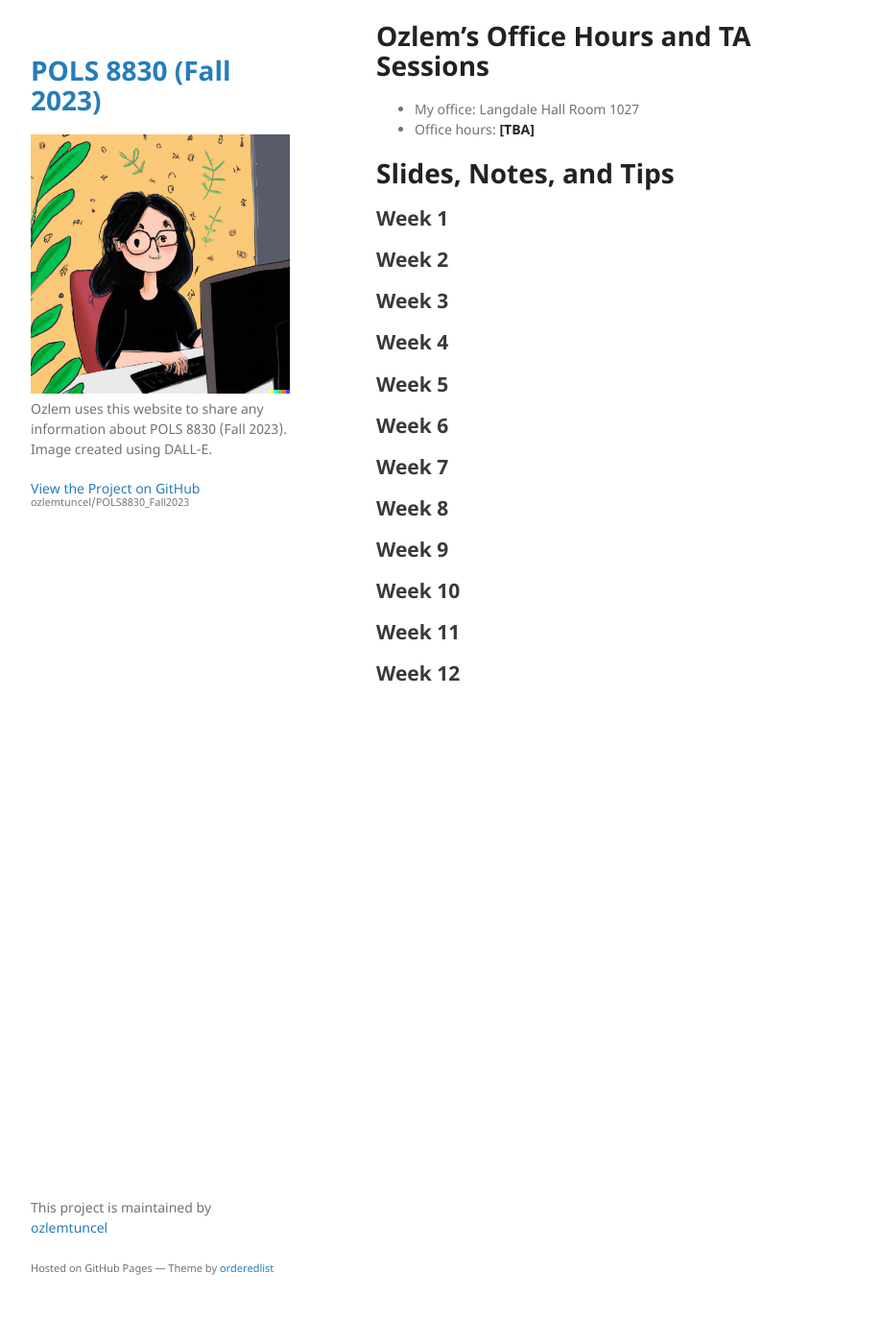
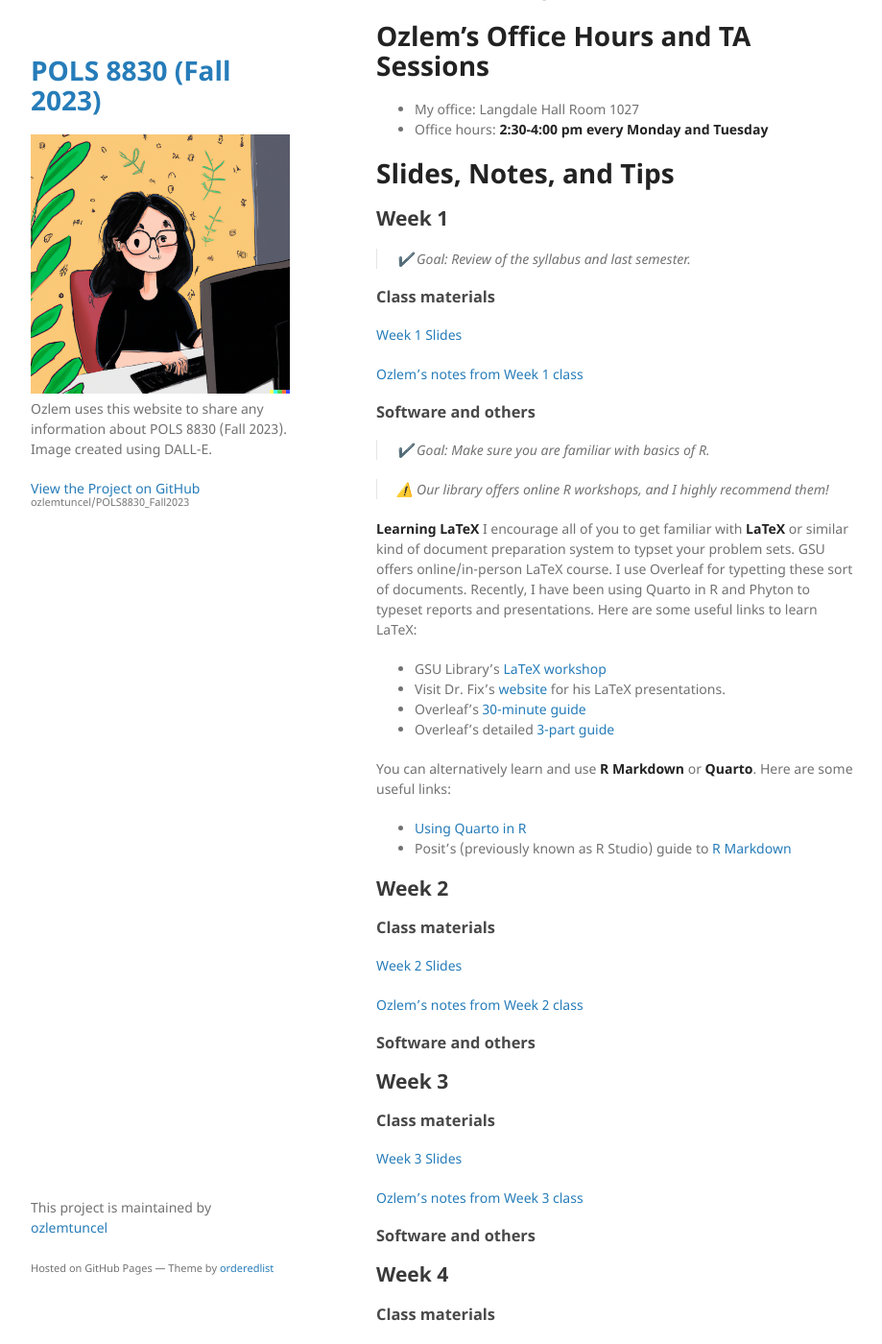
Before and after one commit to ozlemtuncel/POLS8830_Fall2023, a Jekyll site: the page built from index.md, in a window 1280 px wide and 1400 px high, scrolled down 251 px. Shown: the whole window at 96% size, without its empty margins (178-1097 px from the left). Built offline with Jekyll 4.4.1, drawn with Linux system fonts in a browser that asks for light colours; our own code applies the rules of GitHub Pages for plain Markdown files; some of the changed text lies outside the part shown.

Commit message:
Update index.md

```diff
--- a/index.md
+++ b/index.md
@@ -8,36 +8,137 @@ layout: default
 
 - **Teaching Assistant**: Ozlem Tuncel <otuncelgurlek1@gsu.edu>
 
-- **Meeting Time**: **[TBA]**
+- **Meeting Time**: 4:30-6:00 pm, Tuesday
 
-- **Class Location**: **[TBA]**
+- **Class Location**: Langdale Hall 1081
 
 # Ozlem's Office Hours and TA Sessions
 - My office: Langdale Hall Room 1027
-- Office hours: **[TBA]**
+- Office hours: **2:30-4:00 pm every Monday and Tuesday**
 
 # Slides, Notes, and Tips
 
 ## Week 1
+> ✔️ Goal: Review of the syllabus and last semester.
+
+### Class materials
+[Week 1 Slides](docs/)
+
+[Ozlem's notes from Week 1 class](docs/week1.md)
+
+### Software and others
+> ✔️ Goal: Make sure you are familiar with basics of R.
+
+> ⚠️ Our library offers online R workshops, and I highly recommend them!
+
+**Learning LaTeX**
+I encourage all of you to get familiar with **LaTeX** or similar kind of document preparation system to typset your problem sets. GSU offers online/in-person LaTeX course. I use Overleaf for typetting these sort of documents. Recently, I have been using Quarto in R and Phyton to typeset reports and presentations. Here are some useful links to learn LaTeX:
+
+- GSU Library's [LaTeX workshop](https://research.library.gsu.edu/latex)
+- Visit Dr. Fix's [website](http://michaelfix.gsucreate.org/) for his LaTeX presentations.
+- Overleaf's [30-minute guide](https://www.overleaf.com/learn/latex/Learn_LaTeX_in_30_minutes)
+- Overleaf's detailed [3-part guide](https://www.overleaf.com/learn/latex/Free_online_introduction_to_LaTeX_(part_1))
+
+You can alternatively learn and use **R Markdown** or **Quarto**. Here are some useful links:
+
+- [Using Quarto in R](https://quarto.org/docs/get-started/hello/rstudio.html)
+- Posit's (previously known as R Studio) guide to [R Markdown](https://rmarkdown.rstudio.com/lesson-1.html)
 
 ## Week 2
 
+### Class materials
+[Week 2 Slides](docs/)
+
+[Ozlem's notes from Week 2 class](docs/week2.md)
+
+### Software and others
+
 ## Week 3
+
+### Class materials
+[Week 3 Slides](docs/)
+
+[Ozlem's notes from Week 3 class](docs/week3.md)
+
+### Software and others
 
 ## Week 4
 
+### Class materials
+[Week 4 Slides](docs/)
+
+[Ozlem's notes from Week 4 class](docs/week4.md)
+
+### Software and others
+
 ## Week 5
+
+### Class materials
+[Week 5 Slides](docs/)
+
+[Ozlem's notes from Week 5 class](docs/week5.md)
+
+### Software and others
 
 ## Week 6
 
+### Class materials
+[Week 6 Slides](docs/)
+
+[Ozlem's notes from Week 6 class](docs/week6.md)
+
+### Software and others
+
 ## Week 7
+
+### Class materials
+[Week 7 Slides](docs/)
+
+[Ozlem's notes from Week 7 class](docs/week7.md)
+
+### Software and others
 
 ## Week 8
 
+### Class materials
+[Week 8 Slides](docs/)
+
+[Ozlem's notes from Week 8 class](docs/week8.md)
+
+### Software and others
+
 ## Week 9
+
+### Class materials
+[Week 9 Slides](docs/)
+
+[Ozlem's notes from Week 9 class](docs/week9.md)
+
+### Software and others
 
 ## Week 10
 
+### Class materials
+[Week 10 Slides](docs/)
+
+[Ozlem's notes from Week 10 class](docs/week10.md)
+
+### Software and others
+
 ## Week 11
 
+### Class materials
+[Week 11 Slides](docs/)
+
+[Ozlem's notes from Week 11 class](docs/week11.md)
+
+### Software and others
+
 ## Week 12
+
+### Class materials
+[Week 12 Slides](docs/)
+
+[Ozlem's notes from Week 12 class](docs/week12.md)
+
+### Software and others
```
